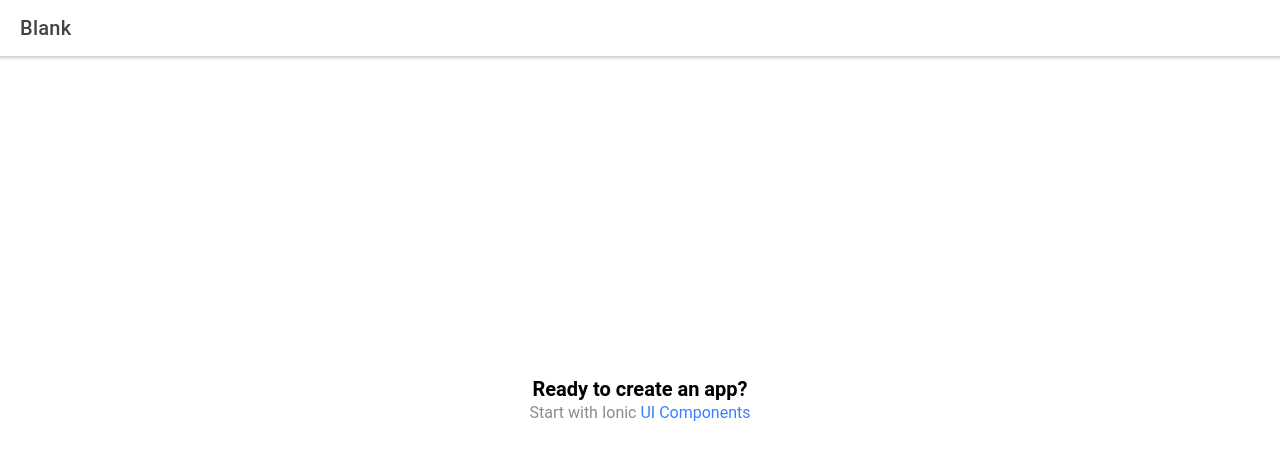
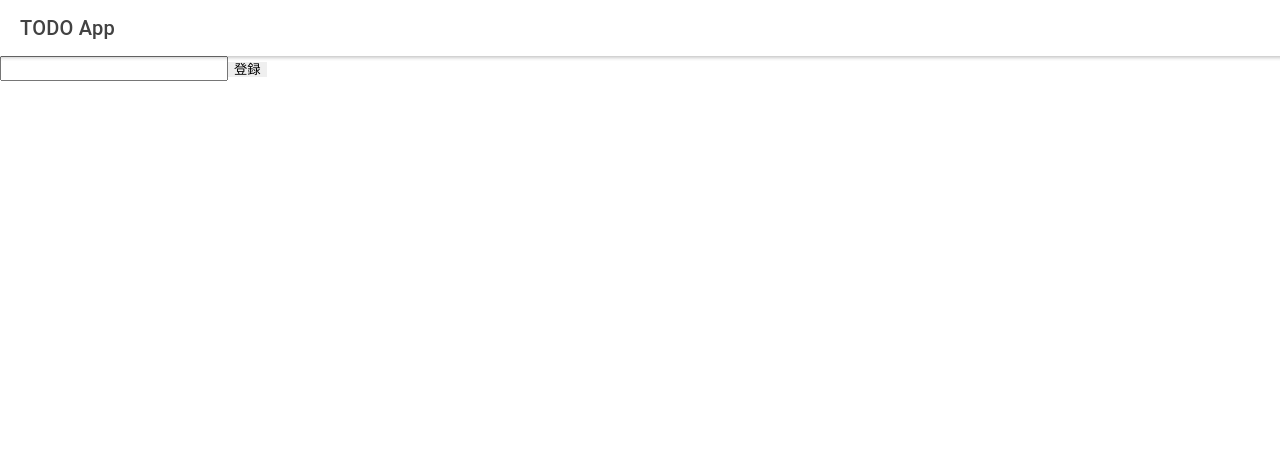
Before and after one commit to k-takahashi23/ionic-react-recoil-example, a React (Create React App) app: page /home in a window 1280 px wide. Shown: the top 460 px of the page. Built offline with nearby package versions, Linux system fonts and the light colour scheme.

Commit message:
ADD: simple todo

```diff
--- a/package.json
+++ b/package.json
@@ -25,6 +25,7 @@
     "react-router": "^5.2.0",
     "react-router-dom": "^5.2.0",
     "react-scripts": "4.0.2",
+    "recoil": "^0.4.0",
     "typescript": "^4.1.3",
     "web-vitals": "^0.2.4",
     "workbox-background-sync": "^5.1.4",
--- a/src/App.tsx
+++ b/src/App.tsx
@@ -22,8 +22,12 @@ import '@ionic/react/css/display.css';
 /* Theme variables */
 import './theme/variables.css';
 
+/* Recoil */
+import { RecoilRoot } from 'recoil';
+
 const App: React.FC = () => (
   <IonApp>
+    <RecoilRoot>
       <IonReactRouter>
         <IonRouterOutlet>
           <Route exact path="/home">
@@ -34,6 +38,7 @@ const App: React.FC = () => (
           </Route>
         </IonRouterOutlet>
       </IonReactRouter>
+    </RecoilRoot>
   </IonApp>
 );
 
--- a/src/components/ExploreContainer.css
+++ /dev/null
@@ -1,24 +0,0 @@
-.container {
-  text-align: center;
-  position: absolute;
-  left: 0;
-  right: 0;
-  top: 50%;
-  transform: translateY(-50%);
-}
-
-.container strong {
-  font-size: 20px;
-  line-height: 26px;
-}
-
-.container p {
-  font-size: 16px;
-  line-height: 22px;
-  color: #8c8c8c;
-  margin: 0;
-}
-
-.container a {
-  text-decoration: none;
-}
--- a/src/components/ExploreContainer.tsx
+++ /dev/null
@@ -1,14 +0,0 @@
-import './ExploreContainer.css';
-
-interface ContainerProps { }
-
-const ExploreContainer: React.FC<ContainerProps> = () => {
-  return (
-    <div className="container">
-      <strong>Ready to create an app?</strong>
-      <p>Start with Ionic <a target="_blank" rel="noopener noreferrer" href="https://ionicframework.com/docs/components">UI Components</a></p>
-    </div>
-  );
-};
-
-export default ExploreContainer;
--- /dev/null
+++ b/src/components/TaskList.tsx
@@ -0,0 +1,42 @@
+import React from 'react';
+import { useRecoilState } from "recoil";
+import { tasksState } from '../recoil/atoms/tasksState';
+import { Task } from '../interfaces/task';
+
+const TaskList: React.FC = () => {
+  const [tasks, setTasks] = useRecoilState(tasksState);
+
+  const isCompleted = (task: Task) => {
+    const copytasks = [...tasks];
+    const copytask = { ...task };
+    copytask.completed = !copytask.completed;
+    const index=copytasks.indexOf(task);
+    copytasks.splice(index, 1, copytask);
+    setTasks(copytasks);
+  }
+
+  const onRemove = (id: number) => {
+    const copytasks = [...tasks];
+    const index=copytasks.findIndex(int=>int.id===id);
+    copytasks.splice(index, 1);
+    setTasks(copytasks);
+  }
+
+  return (
+    <div>
+      <ul>
+          {tasks.map(task => (
+            <li key={task.id}>
+              <input type="checkbox" checked={task.completed} onChange={() => isCompleted(task)}></input>
+              <span style={{ textDecoration: task.completed ? "line-through" : "" }}>
+                {task.title}
+              </span>
+              <button onClick={() => onRemove(task.id)}>削除</button>
+            </li>
+          ))}
+      </ul>
+    </div>
+  )
+}
+
+export default TaskList;
--- /dev/null
+++ b/src/components/TextForm.tsx
@@ -0,0 +1,29 @@
+import React, { useState } from "react";
+import { useSetRecoilState } from "recoil";
+import { tasksState } from '../recoil/atoms/tasksState';
+
+const TextForm: React.FC = () => {
+  const [title, setTitle] = useState<string>("");
+  const [number, setNumber] = useState<number>(0);
+  const setTasks = useSetRecoilState(tasksState);
+
+  const onChange = (e: React.ChangeEvent<HTMLInputElement>) => {
+      setTitle(e.target.value)
+  }
+
+  const onAdd = () => {
+      setNumber(number+1);
+      setTasks(t => [...t, { id: number, title, completed: false }])　//titleはtitle:tilteと同じになるので省略できる
+      setTitle("")
+  }
+
+  return (
+
+      <div>
+          <input type="text" value={title} onChange={onChange}></input>
+          <button onClick={onAdd}>登録</button>
+      </div>
+  )
+}
+
+export default TextForm;
--- /dev/null
+++ b/src/interfaces/task.ts
@@ -0,0 +1,5 @@
+export interface Task {
+    id: number;
+    title: string;
+    completed: boolean;
+}
--- a/src/pages/Home.tsx
+++ b/src/pages/Home.tsx
@@ -1,5 +1,6 @@
 import { IonContent, IonHeader, IonPage, IonTitle, IonToolbar } from '@ionic/react';
-import ExploreContainer from '../components/ExploreContainer';
+import TaskList from '../components/TaskList';
+import TextForm from '../components/TextForm';
 import './Home.css';
 
 const Home: React.FC = () => {
@@ -7,16 +8,17 @@ const Home: React.FC = () => {
     <IonPage>
       <IonHeader>
         <IonToolbar>
-          <IonTitle>Blank</IonTitle>
+          <IonTitle>TODO App</IonTitle>
         </IonToolbar>
       </IonHeader>
       <IonContent fullscreen>
         <IonHeader collapse="condense">
           <IonToolbar>
-            <IonTitle size="large">Blank</IonTitle>
+            <IonTitle size="large">TODO App</IonTitle>
           </IonToolbar>
         </IonHeader>
-        <ExploreContainer />
+        <TextForm />
+        <TaskList />
       </IonContent>
     </IonPage>
   );
--- /dev/null
+++ b/src/recoil/atoms/tasksState.ts
@@ -0,0 +1,9 @@
+import { atom } from 'recoil';
+import { Task } from '../../interfaces/task';
+
+const initState: Task[] = [];
+
+export const tasksState = atom({
+    key: "tasks",
+    default: initState
+});
```
Also changed, not shown: 2 other files (tests, documents, lock files or other folders). Lines whose indentation alone changed are shown as unchanged.
